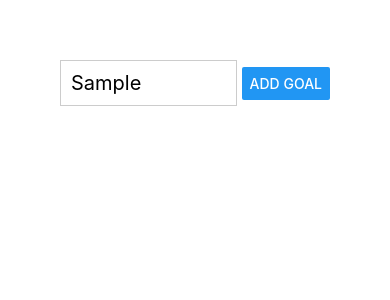
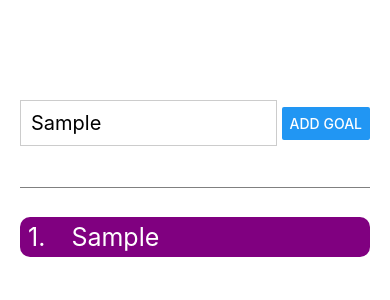
Before and after one commit to Arjesh1/React-Native-Goal-App, a React Native app: screen / in a window 390 px wide. Both pictures are taken after typing "Sample" into the empty fields and a click on the button "ADD GOAL". Shown: the top 300 px of the page. Built offline with nearby package versions, Linux system fonts and the light colour scheme.

Commit message:
feat: goals list added on button submit.

```diff
--- a/App.js
+++ b/App.js
@@ -1,13 +1,40 @@
+import { useState } from 'react';
 import { Button, StyleSheet, Text, TextInput, View } from 'react-native';
 
 export default function App() {
+  const [enteredGoalText, setEnteredGoalText] = useState('')
+  const [totalGoals, setTotalGoals] = useState([])
+
+  const handleOnInputChange = (enteredGoal)=>{
+   setEnteredGoalText(enteredGoal)
+
+  }
+
+  const handleOnGoalSubmit = ()=>{
+    setTotalGoals(currentGoals => [...currentGoals, enteredGoalText])
+    setEnteredGoalText('')
+
+  }
+
+
   return (
     <View style={styles.appContainer}>
       <View style={styles.inputContainer}>
-        <TextInput style={styles.inputArea} placeholder='Your Goal'/>
-        <Button title='Add Goal' />
+        <TextInput style={styles.inputArea} placeholder='Your Goal' onChangeText={handleOnInputChange} />
+        <Button title='Add Goal' onPress={handleOnGoalSubmit}/>
       </View>
-      <View></View>
+      <View style={styles.goalContainer}>
+        {totalGoals.map((goal, i)=> (
+          <>
+          <View key={goal} style={styles.listItems} >
+            <Text style={styles.listItem}>{i+1}.</Text>
+            <Text style={styles.listItem}>{goal}</Text>
+            </View>
+             </>
+
+
+        ))}
+      </View>
 
     </View>
   );
@@ -15,7 +42,9 @@ export default function App() {
 
 const styles = StyleSheet.create({
   appContainer:{
-    padding: 60,
+    paddingTop: 60,
+    paddingHorizontal: 20,
+    flex: 1,
   },
 
   inputContainer: {
@@ -23,6 +52,10 @@ const styles = StyleSheet.create({
     justifyContent: 'space-between',
     alignItems: 'center',
     gap: 5,
+    marginBottom: 24,
+    borderBottomWidth: 1,
+    borderColor: 'grey',
+    flex: 1,
 
 
   },
@@ -32,9 +65,28 @@ const styles = StyleSheet.create({
     borderWidth: 1,
     padding: 10,
     fontSize: 20,
-    width: '80%'
+    width: '75%'
 
+  },
 
+  goalContainer: {
+    flex: 5,
+  },
+
+  listItems :{
+    flexDirection: 'row',
+    gap: 10,
+    borderRadius: 10,
+    backgroundColor: 'purple',
+     marginVertical: 5,
+
+  },
+
+  listItem:{
+    fontSize: 25,
+    paddingVertical: 5,
+    paddingHorizontal: 8,
+    color:'white',
   }
 
 });
```
